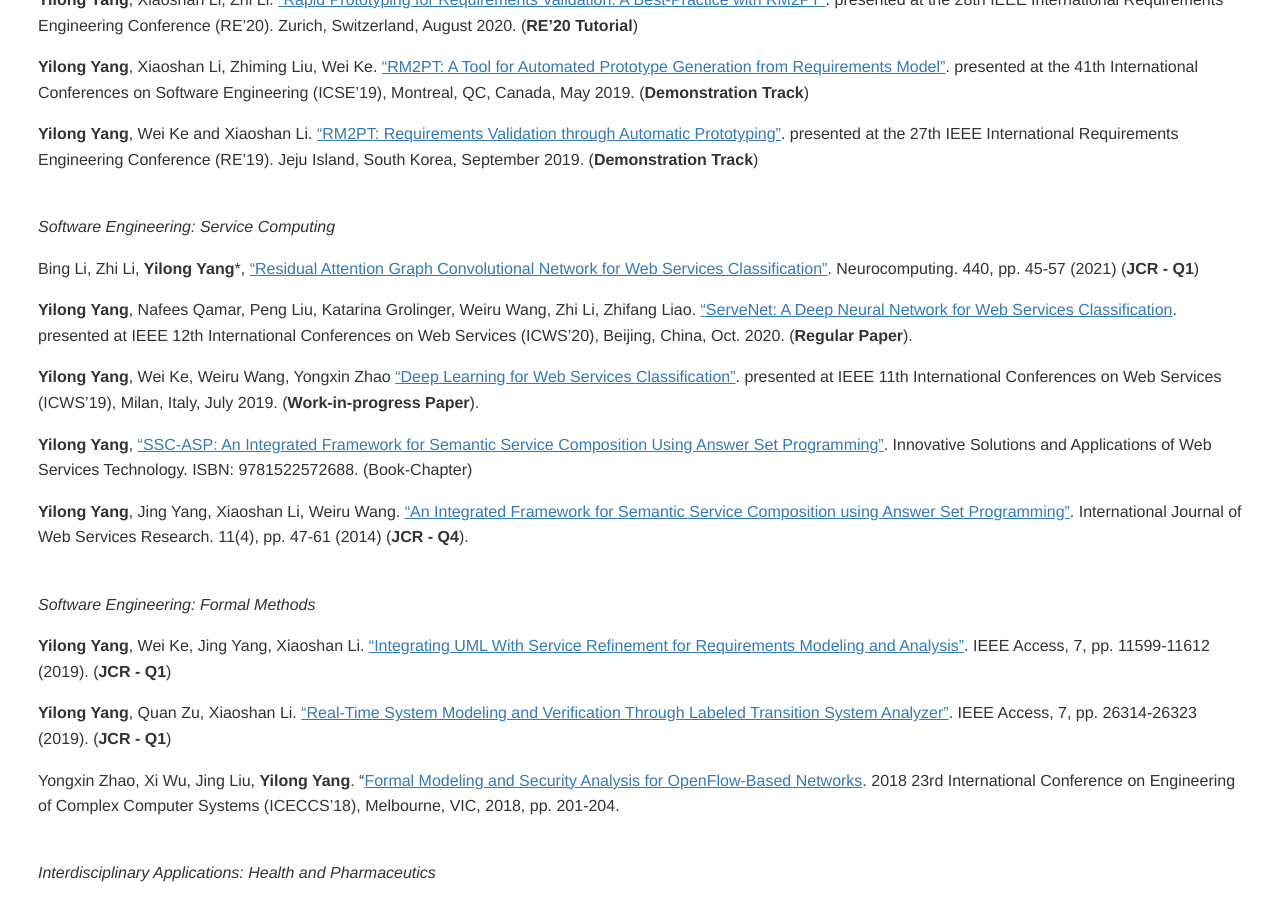
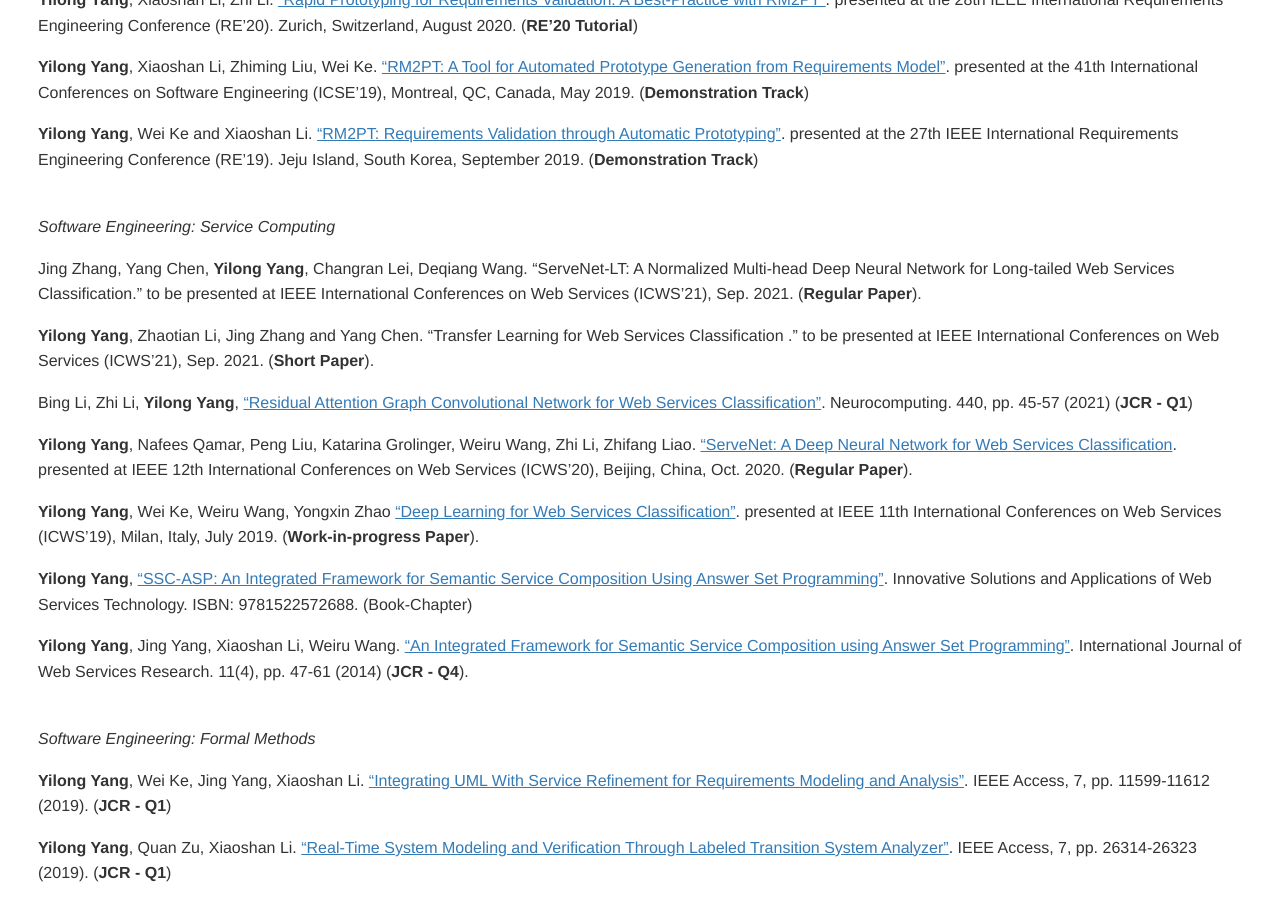
Before and after one commit to yylonly/yylonly.github.io, a Jekyll site: the page built from index.md, in a window 1280 px wide and 900 px high, scrolled down 1042 px. Built offline with Jekyll 4.4.1, drawn with Linux system fonts in a browser that asks for light colours; nearby versions of some CDN libraries; some web fonts are replaced.

Commit message:
add ICWS21 paper

```diff
--- a/index.md
+++ b/index.md
@@ -56,7 +56,14 @@
 <br />
 *Software Engineering: Service Computing*
 
-Bing Li, Zhi Li, **Yilong Yang***, ["Residual Attention Graph Convolutional Network for Web Services Classification"](https://doi.org/10.1016/j.neucom.2021.01.089). Neurocomputing. 440, pp. 45-57 (2021) (**JCR - Q1**)
+
+Jing Zhang, Yang Chen, **Yilong Yang**, Changran Lei, Deqiang Wang. "ServeNet-LT: A Normalized Multi-head Deep Neural Network for Long-tailed Web Services Classification." to be presented at IEEE International Conferences on Web Services (ICWS’21), Sep. 2021. (**Regular Paper**).
+
+**Yilong Yang**, Zhaotian Li, Jing Zhang and Yang Chen. "Transfer Learning for Web Services Classification
+." to be presented at IEEE International Conferences on Web Services (ICWS’21), Sep. 2021. (**Short Paper**).
+
+
+Bing Li, Zhi Li, **Yilong Yang**, ["Residual Attention Graph Convolutional Network for Web Services Classification"](https://doi.org/10.1016/j.neucom.2021.01.089). Neurocomputing. 440, pp. 45-57 (2021) (**JCR - Q1**)
 
 **Yilong Yang**, Nafees Qamar, Peng Liu, Katarina Grolinger, Weiru Wang, Zhi Li, Zhifang Liao. ["ServeNet: A Deep Neural Network for Web Services Classification](https://doi.org/10.1109/ICWS49710.2020.00029). presented at IEEE 12th International Conferences on Web Services (ICWS'20), Beijing, China, Oct. 2020. (**Regular Paper**).
 
```
